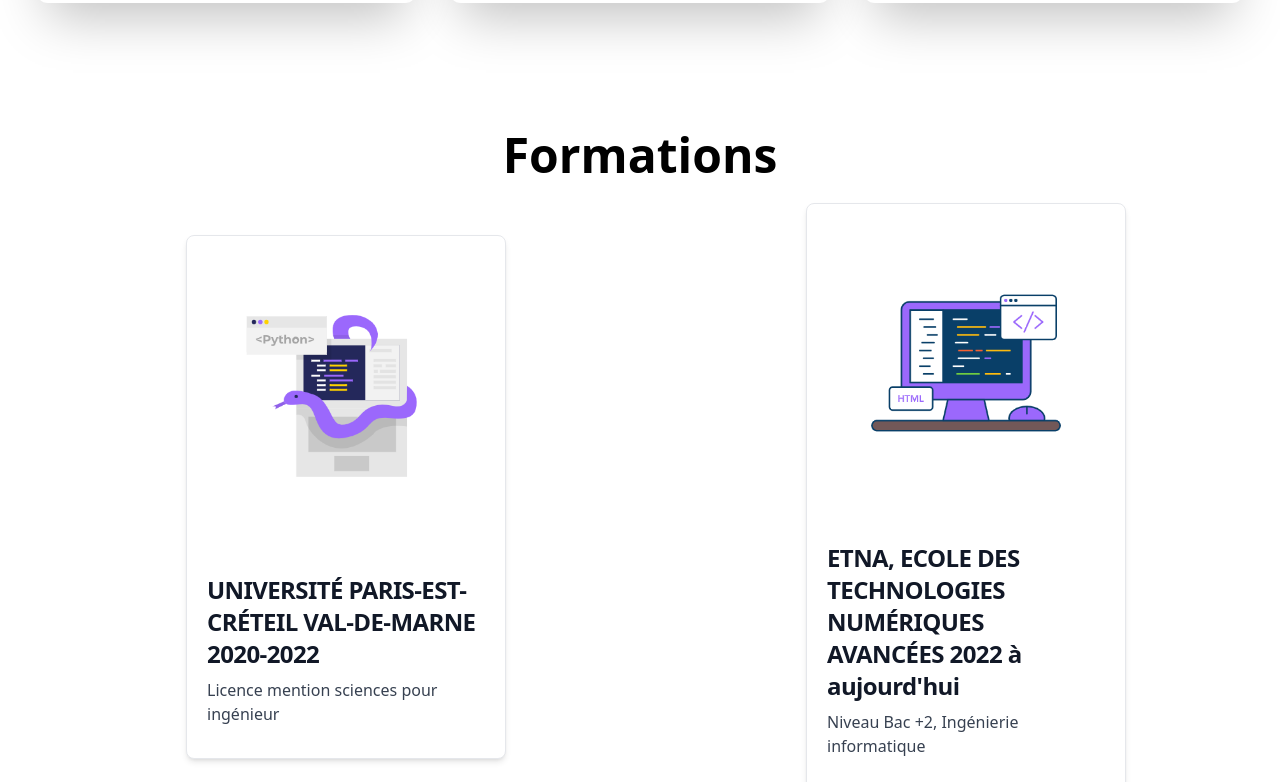
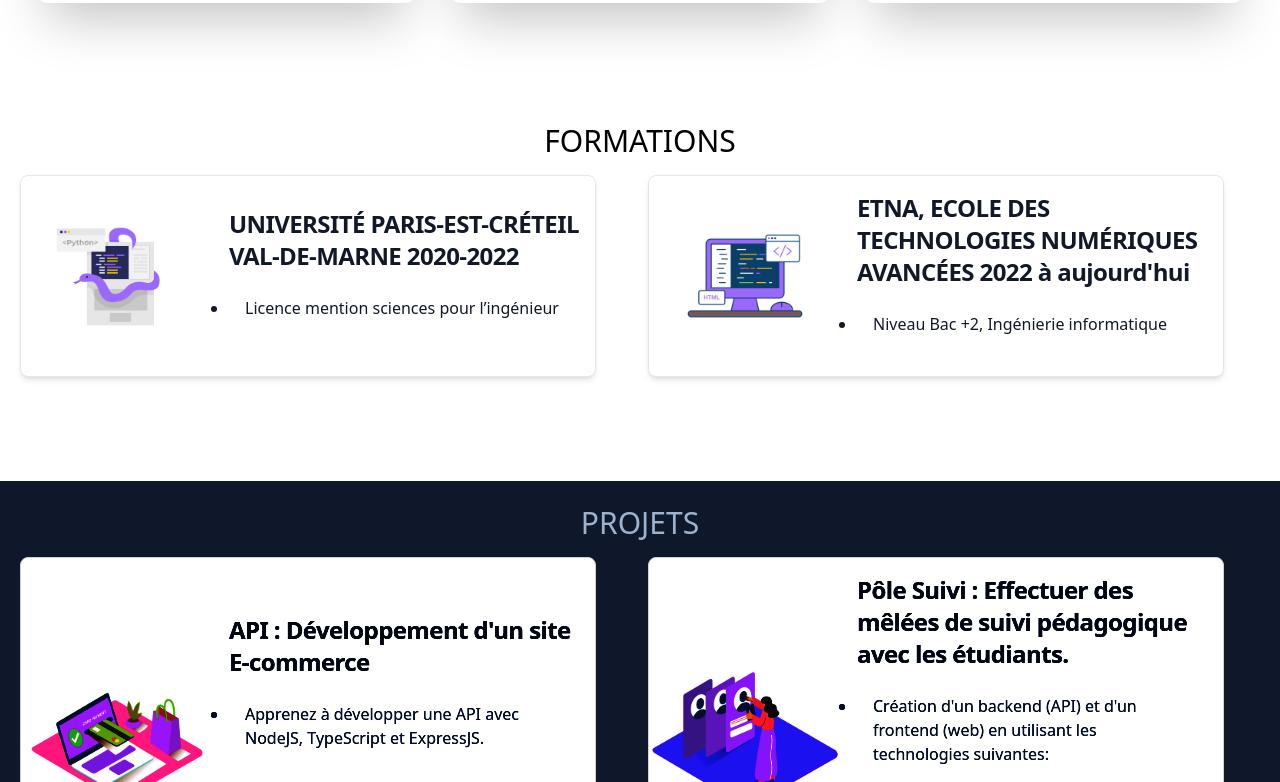
Before and after one commit to BasmaKasmi/Basma-s-Portfolio, a React (Create React App) app: page / in a window 1280 px wide. Shown: the part 2758-3540 px from the top of the page. Built offline with nearby package versions, Linux system fonts and the light colour scheme.

Commit message:
portfolio update

```diff
--- a/src/components/Footer.jsx
+++ b/src/components/Footer.jsx
@@ -19,7 +19,7 @@
                         <a href="#" className="hover:underline">0634267644</a>
                     </li>
                     <li>
-                        <a href="https://www.manypixels.co/gallery" className="hover:underline">kasmi_b@etna-alternance.net</a>
+                        <a href="#" className="hover:underline">kasmi_b@etna-alternance.net</a>
                     </li>
                 </ul>
             </div>
--- a/src/components/Form.jsx
+++ b/src/components/Form.jsx
@@ -4,39 +4,36 @@
 
 const Form = () => {
   return (
-    <div name='platforms' className='w-full my-32'>
-      <div className='max-w-[1240px] mx-auto px-2'>
-        <h2 className='text-5xl font-bold text-center'>Formations</h2>
-        <div className='grid grid-cols-2 gap-4 place-items-center pt-6'>
-          <div className='justify-center w-80 ml-8'>
-            <div class="max-w-lg bg-white border border-gray-200 rounded-lg shadow-md dark:bg-gray-800 dark:border-gray-700">
-              <a href="#">
-                <img class="rounded-t-lg" src={pImg} alt="" />
-              </a>
-              <div class="p-5">
-                <a href="#">
-                  <h5 class="mb-2 text-2xl font-bold tracking-tight text-gray-900 dark:text-white">UNIVERSITÉ PARIS-EST-CRÉTEIL VAL-DE-MARNE 2020-2022</h5>
-                </a>
-                <p class="mb-3 font-normal text-gray-700 dark:text-gray-400">Licence mention sciences pour ingénieur</p>
-              </div>
+    <div name='Form' className='w-full text-white my-24'>
+      <div className='w-full h-[800px] absolute mix-blend-overlay'></div>
+
+      <div className='max-w-[1240px] mx-auto py-2 '>
+        <div className='text-center py-4 text-black'>
+          <h2 className='text-3xl uppercase'>FOrmations</h2>
+        </div>
+        <div className='grid md:grid-cols-2 gap-4'>
+        <a href="#" className="flex flex-col items-center bg-white border rounded-lg shadow-md md:flex-row md:max-w-xl hover:bg-gray-100 dark:border-gray-700 dark:bg-gray-800 dark:hover:bg-gray-700">
+            <img className="object-cover w-full rounded-t-lg h-96 md:h-auto md:w-48 md:rounded-none md:rounded-l-lg" src={pImg} alt=""/>
+            <div className="flex flex-col justify-between p-4 leading-normal">
+            <ol className='list-disc'>
+                <h5 className="mb-2 text-2xl font-bold tracking-tight text-gray-900 dark:text-white">UNIVERSITÉ PARIS-EST-CRÉTEIL VAL-DE-MARNE 2020-2022</h5>
+                <li className="mb-2 font-normal text-gray-900 dark:text-gray-400">Licence mention sciences pour l’ingénieur</li>
+              </ol>
             </div>
-          </div>
-          <div className='justify-center w-80 ml-8'>
-            <div class="max-w-lg bg-white border border-gray-200 rounded-lg shadow-md dark:bg-gray-800 dark:border-gray-700">
-              <a href="#">
-                <img class="rounded-t-lg" src={wImg} alt="" />
-              </a>
-              <div class="p-5">
-                <a href="#">
-                  <h5 class="mb-2 text-2xl font-bold tracking-tight text-gray-900 dark:text-white">ETNA, ECOLE DES TECHNOLOGIES NUMÉRIQUES AVANCÉES 2022 à aujourd'hui</h5>
-                </a>
-                <p class="mb-3 font-normal text-gray-700 dark:text-gray-400">Niveau Bac +2, Ingénierie informatique</p>
-              </div>
+          </a>
+          <a href="#" className="flex flex-col items-center bg-white border rounded-lg shadow-md md:flex-row md:max-w-xl hover:bg-gray-100 dark:border-gray-700 dark:bg-gray-800 dark:hover:bg-gray-700">
+            <img className="object-cover w-full rounded-t-lg h-96 md:h-auto md:w-48 md:rounded-none md:rounded-l-lg" src={wImg} alt=""/>
+            <div className="flex flex-col justify-between p-4 leading-normal">
+            <ol className='list-disc'>
+                <h5 className="mb-2 text-2xl font-bold tracking-tight text-gray-900 dark:text-white">ETNA, ECOLE DES TECHNOLOGIES NUMÉRIQUES AVANCÉES 2022 à aujourd'hui</h5>
+                <li className="mb-2 font-normal text-gray-900 dark:text-gray-400">Niveau Bac +2, Ingénierie informatique</li>
+              </ol>
             </div>
-          </div>
+          </a>
+
+        </div>
       </div>
     </div>
-  </div>
   );
 };
 
```
